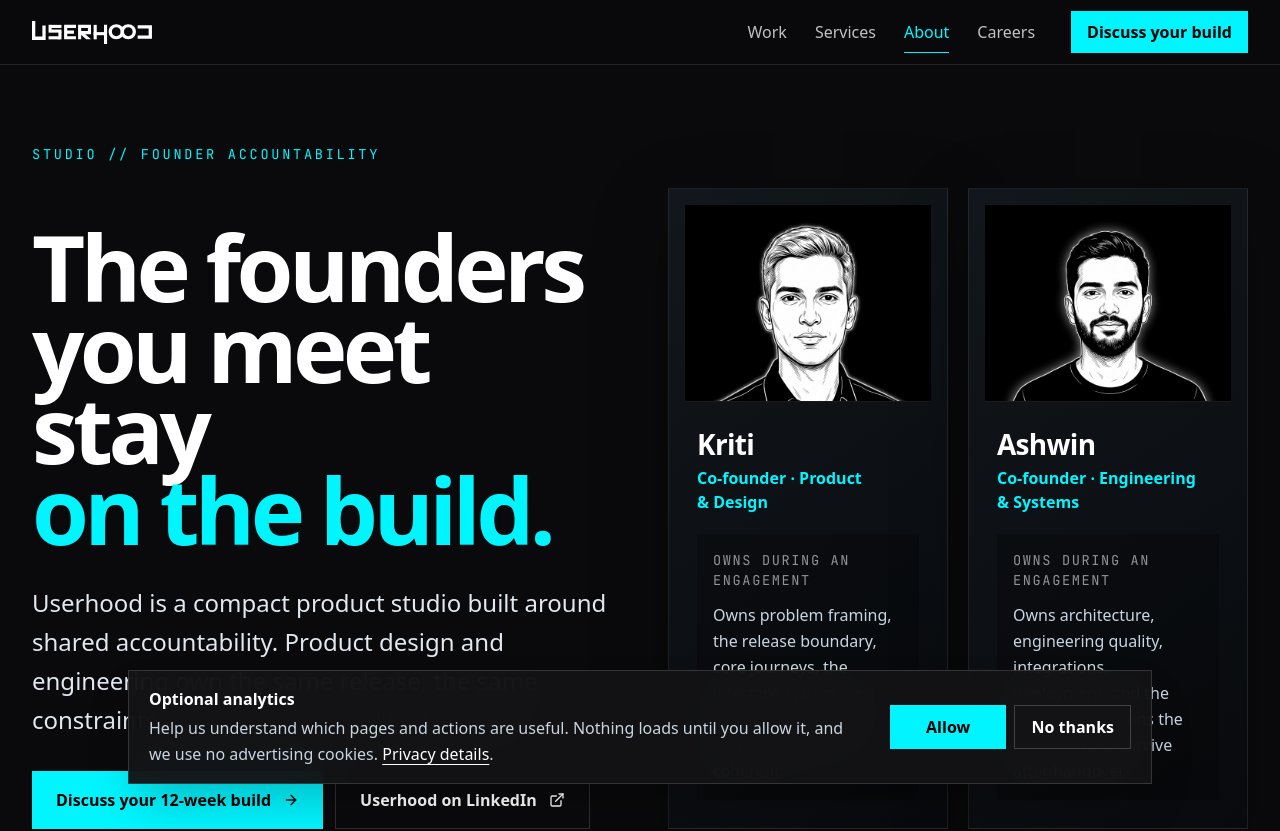
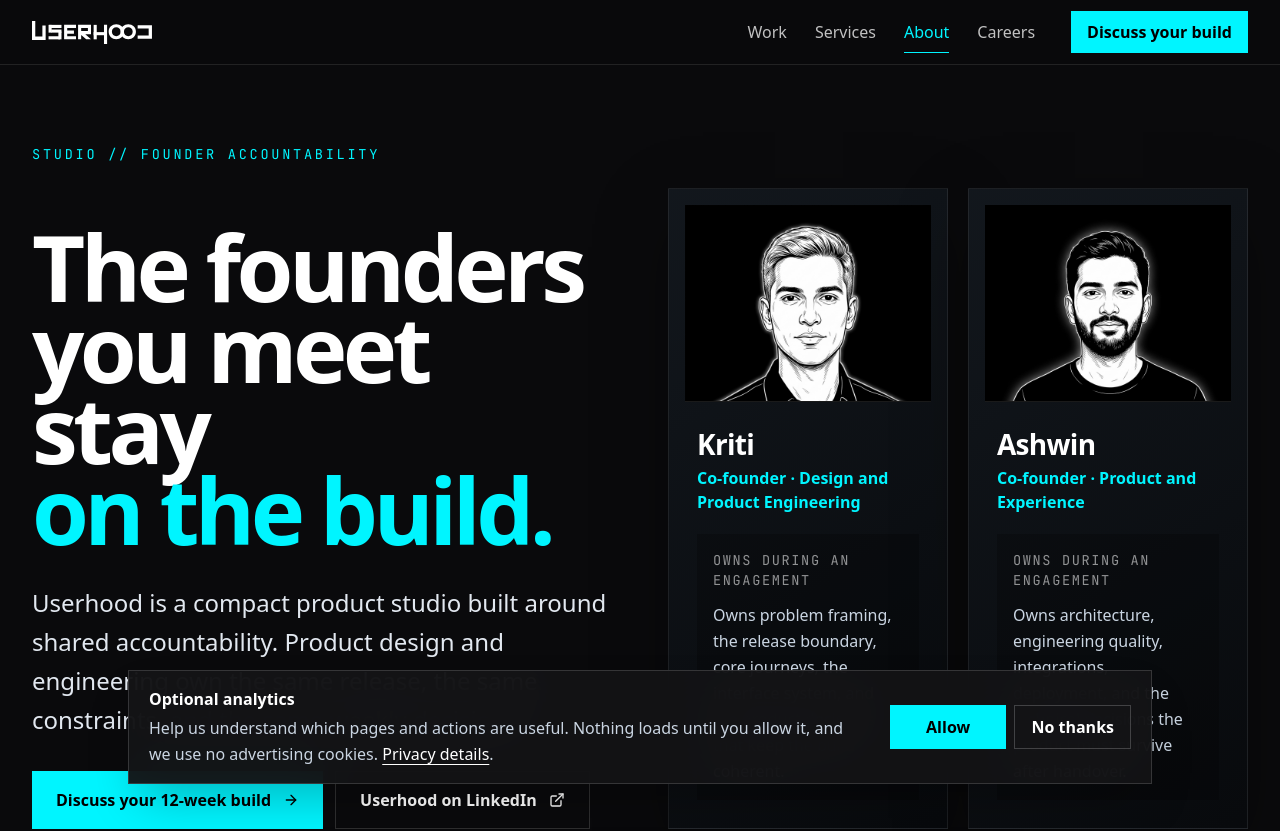
Before and after one commit to aakarshraaj/userhood, a React (Vite) app: page /about in a window 1280 px wide. Shown: the top 831 px of the page. Built offline with nearby package versions, Linux system fonts and the light colour scheme; a web font is replaced by a local one.

Commit message:
content: update founder role titles

```diff
--- a/src/pages/About.tsx
+++ b/src/pages/About.tsx
@@ -8,14 +8,14 @@
 const founders = [
   {
     name: "Kriti",
-    role: "Co-founder · Product & Design",
+    role: "Co-founder · Design and Product Engineering",
     image: "/team/kriti.png",
     responsibility:
       "Owns problem framing, the release boundary, core journeys, the interface system, and the product decisions that keep the build coherent.",
   },
   {
     name: "Ashwin",
-    role: "Co-founder · Engineering & Systems",
+    role: "Co-founder · Product and Experience",
     image: "/team/ashwin.png",
     responsibility:
       "Owns architecture, engineering quality, integrations, deployment, and the technical decisions the product must survive after handover.",
```
